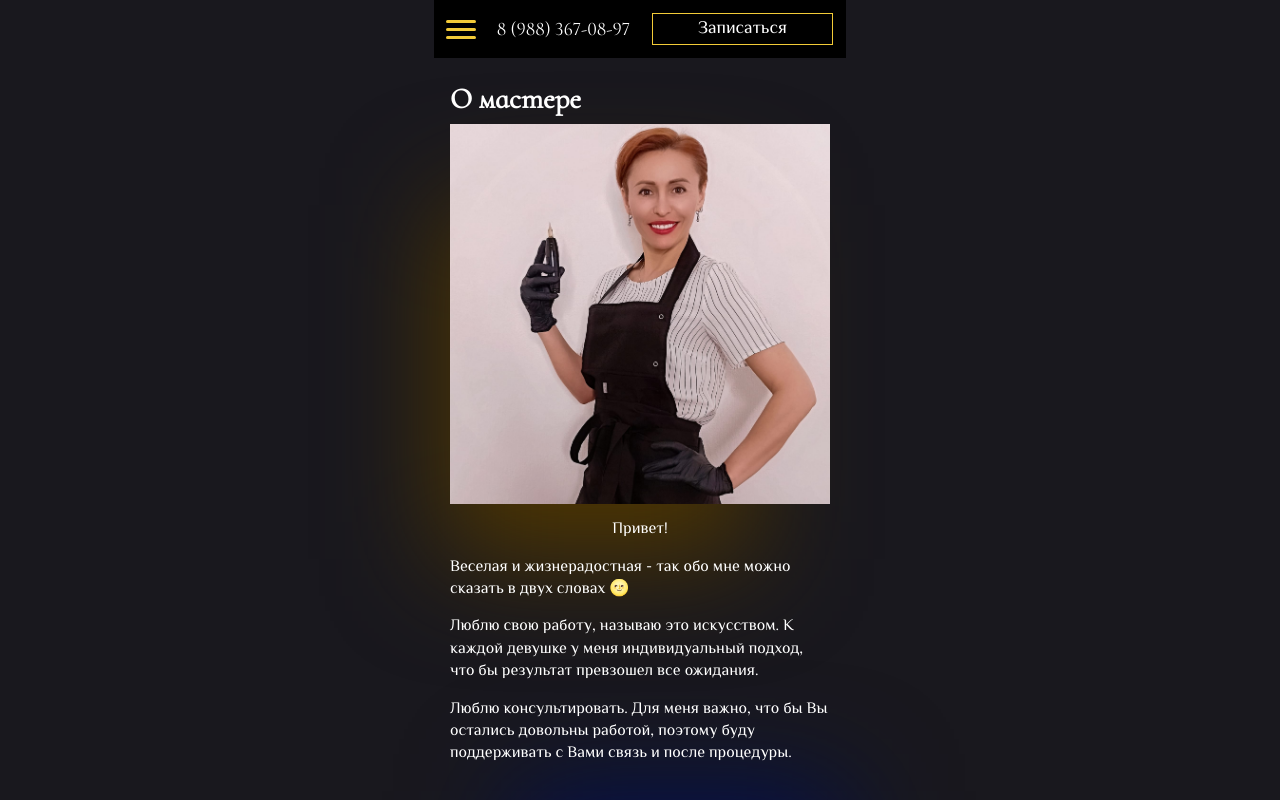
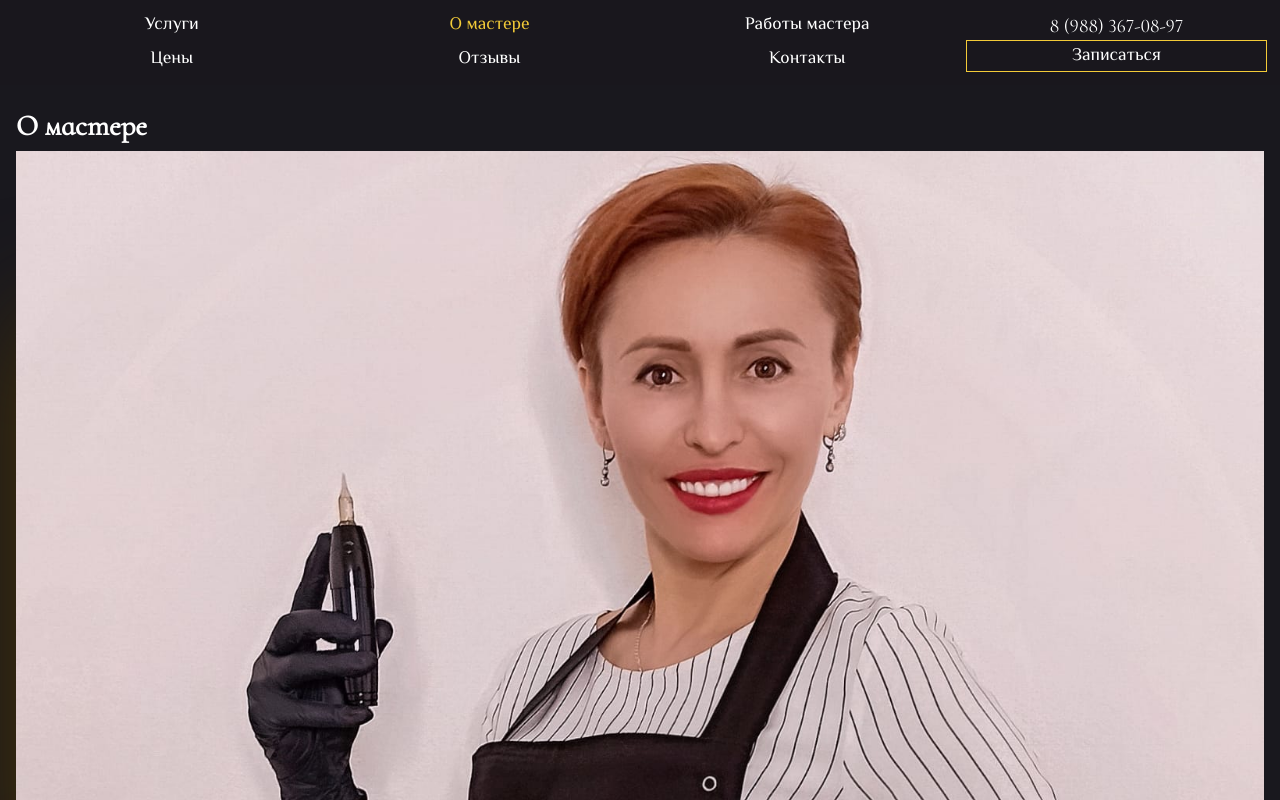
Before and after one commit to RemixFX/beauty-studio, a Next.js app: page /about in a window 1280 px wide. Shown: the top 800 px of the page. Built offline with nearby package versions, Linux system fonts and the light colour scheme.

Commit message:
style: visual effect for current route nav-link, hover

```diff
--- a/components/desktop/NavPanelDesktop/nav-panel-desktop.module.scss
+++ b/components/desktop/NavPanelDesktop/nav-panel-desktop.module.scss
@@ -17,4 +17,16 @@
 
 .link {
   text-align: center;
+
+  &_active {
+    color: var(--yellow);
+  }
+
+  &:hover {
+    color: var(--yellow);
+  }
+
+  &:active {
+    transform: scale(1.1);
+  }
 }
--- a/components/desktop/NavPanelDesktop/nav-panel-desktop.tsx
+++ b/components/desktop/NavPanelDesktop/nav-panel-desktop.tsx
@@ -1,15 +1,22 @@
 import styles from './nav-panel-desktop.module.scss'
 import Link from 'next/link'
+import { useRouter } from "next/router";
 import { LINKS } from '@/config/NavPanel.config'
 
-export default function NavPanelDesktop () {
+export default function NavPanelDesktop() {
 
   const LinksDesktop = LINKS.filter(element => element.name !== 'Записаться')
+  const { pathname, asPath } = useRouter()
 
-  return(
+  console.log(pathname.slice(- asPath.length), pathname, asPath)
+
+  return (
     <nav className={styles.navigation}>
       {LinksDesktop.map((link) =>
-        <Link href={link.src} key={link.name} className={styles.link}>{link.name}</Link>
+        <Link href={link.src} key={link.name}
+          className={`${styles.link} ${link.src === asPath || link.src === pathname ? styles.link_active : ''}`}>
+          {link.name}
+        </Link>
       )}
     </nav>
   )
--- a/styles/_variables.scss
+++ b/styles/_variables.scss
@@ -1,4 +1,4 @@
-$breakpoint--mobile: 1640px; //!
+$breakpoint--mobile: 640px; //!
 
 @mixin desktop {
   @media (min-width: ($breakpoint--mobile + 1)) {
```
